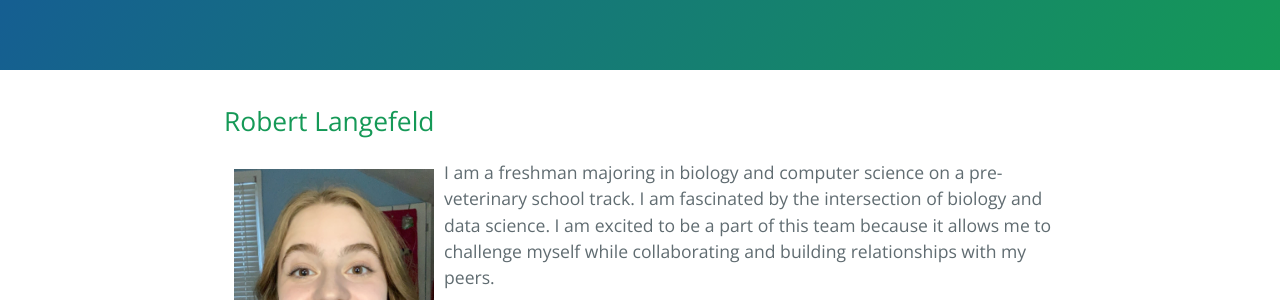
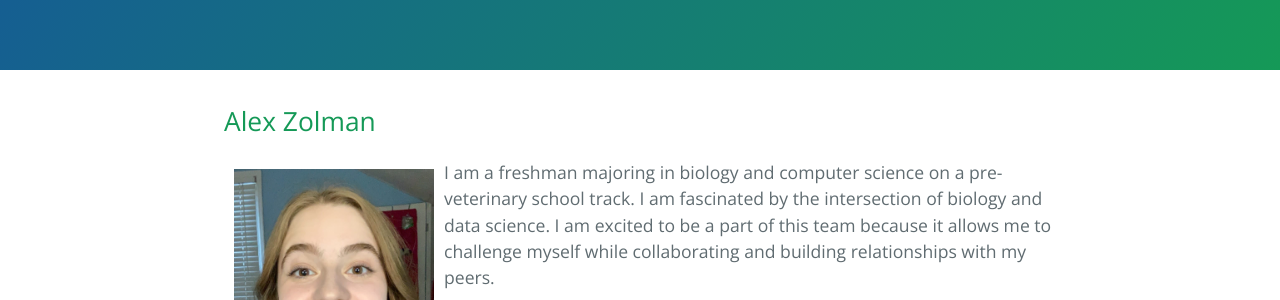
Before and after one commit to IRSC-WFU/irsc-wfu.github.io, a Jekyll site: the page built from members/alex_zolman.md, in a window 1280 px wide. Shown: the part 291-591 px from the top of the page. Built offline with Jekyll 4.4.1, drawn with Linux system fonts in a browser that asks for light colours.

Commit message:
Fixed Alex Zolman

```diff
--- a/members/alex_zolman.md
+++ b/members/alex_zolman.md
@@ -4,7 +4,7 @@ title: Alex Zolman
 parent-collection: members
 ---
 
-## Robert Langefeld
+## Alex Zolman
 <img src="/media/members/hd/alex_zolman.jpg" alt="1" width = 200px height = 300px style="object-fit: cover; float: left; margin: 10px">
 
 I am a freshman majoring in biology and computer science on a pre-veterinary school track. I am fascinated by the intersection of biology and data science. I am excited to be a part of this team because it allows me to challenge myself while collaborating and building relationships with my peers.
```
